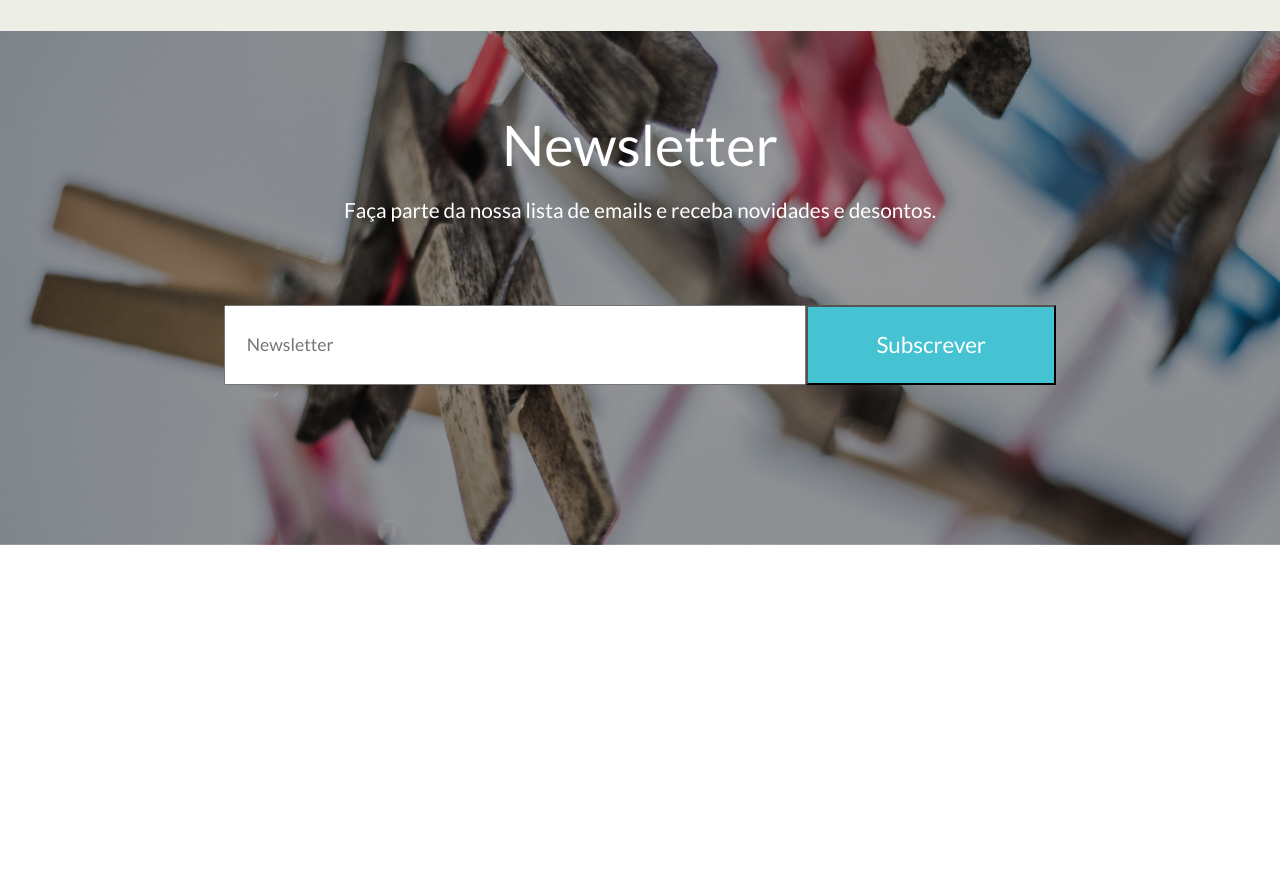
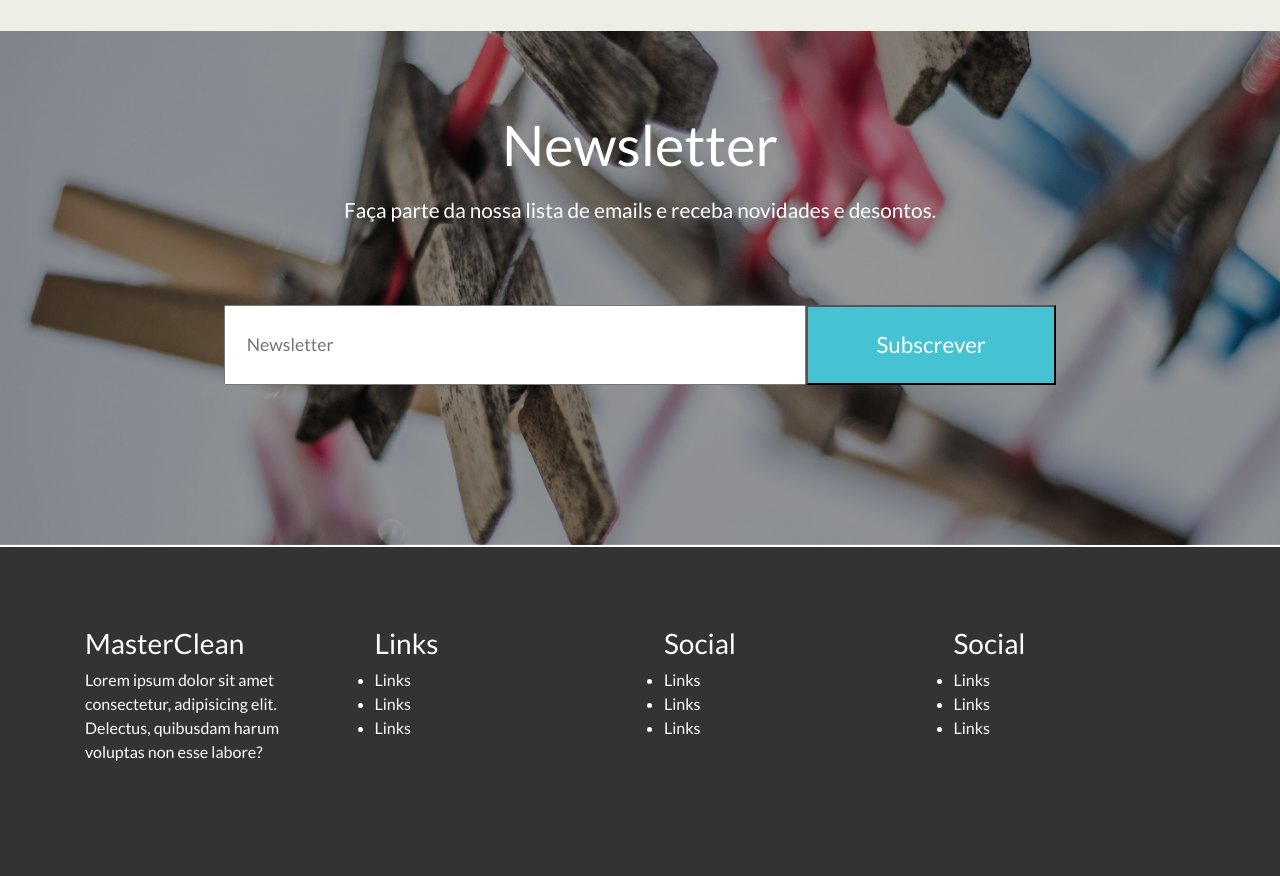
Before and after one commit to marcalramosweb/masterclean, a website: page index.html in a window 1280 px wide. Shown: the part 5011-5887 px from the top of the page. Before the commit the page ends 5556 px from the top, so only its background shows below. Drawn offline with nearby package versions, Linux system fonts and the light colour scheme.

Commit message:
creating footer node

```diff
--- a/index.html
+++ b/index.html
@@ -335,7 +335,50 @@
             </div>
         </section>
 
-
+<footer class="footer">
+    <div class="container">
+        <div class="row">
+        <div class="col-1-of-4">
+            <div class="footer--innerWrapper">
+                <h3>MasterClean</h3>
+                <p>Lorem ipsum dolor sit amet consectetur,
+                     adipisicing elit. Delectus, quibusdam harum
+                     voluptas non esse labore?</p>
+            </div>
+        </div>
+        <div class="col-1-of-4">
+                <div class="footer--innerWrapper">
+                    <h3>Links</h3>
+                    <ul>
+                        <li>Links</li>
+                        <li>Links</li>
+                        <li>Links</li>
+                    </ul>
+                </div>
+        </div>
+        <div class="col-1-of-4">
+                <div class="footer--innerWrapper">
+                    <h3>Social</h3>
+                    <ul>
+                        <li>Links</li>
+                        <li>Links</li>
+                        <li>Links</li>
+                    </ul>
+                </div>
+        </div>
+        <div class="col-1-of-4">
+                <div class="footer--innerWrapper">
+                    <h3>Social</h3>
+                    <ul>
+                        <li>Links</li>
+                        <li>Links</li>
+                        <li>Links</li>
+                    </ul>
+                </div>
+        </div>
+    </div>
+    </div>
+</footer>
 </div>
 </body>
 </html>
--- /dev/null
+++ b/sass/components/_footer.scss
@@ -0,0 +1,6 @@
+.footer{
+    background-color: $color-lightBlack;
+    padding: 5rem 0 6rem;
+    border-top: 2px solid $color-white;
+    color: $color-white;
+}
--- a/sass/layout/_grid.scss
+++ b/sass/layout/_grid.scss
@@ -23,4 +23,8 @@
        width:  calc((100% - 2 * #{$gutter-vertical}) / 3);
 
     }
+
+    .col-1-of-4{
+        width: calc((100% - 3 * #{$gutter-vertical}) / 4);
+    }
 }
--- a/sass/main.scss
+++ b/sass/main.scss
@@ -22,6 +22,7 @@
 @import "components/servicos";
 @import "components/callToAction";
 @import "components/latestNews";
+@import "components/footer";
 
 
 @import "layout/topSection";
```
Also changed, not shown: css/style.css.
